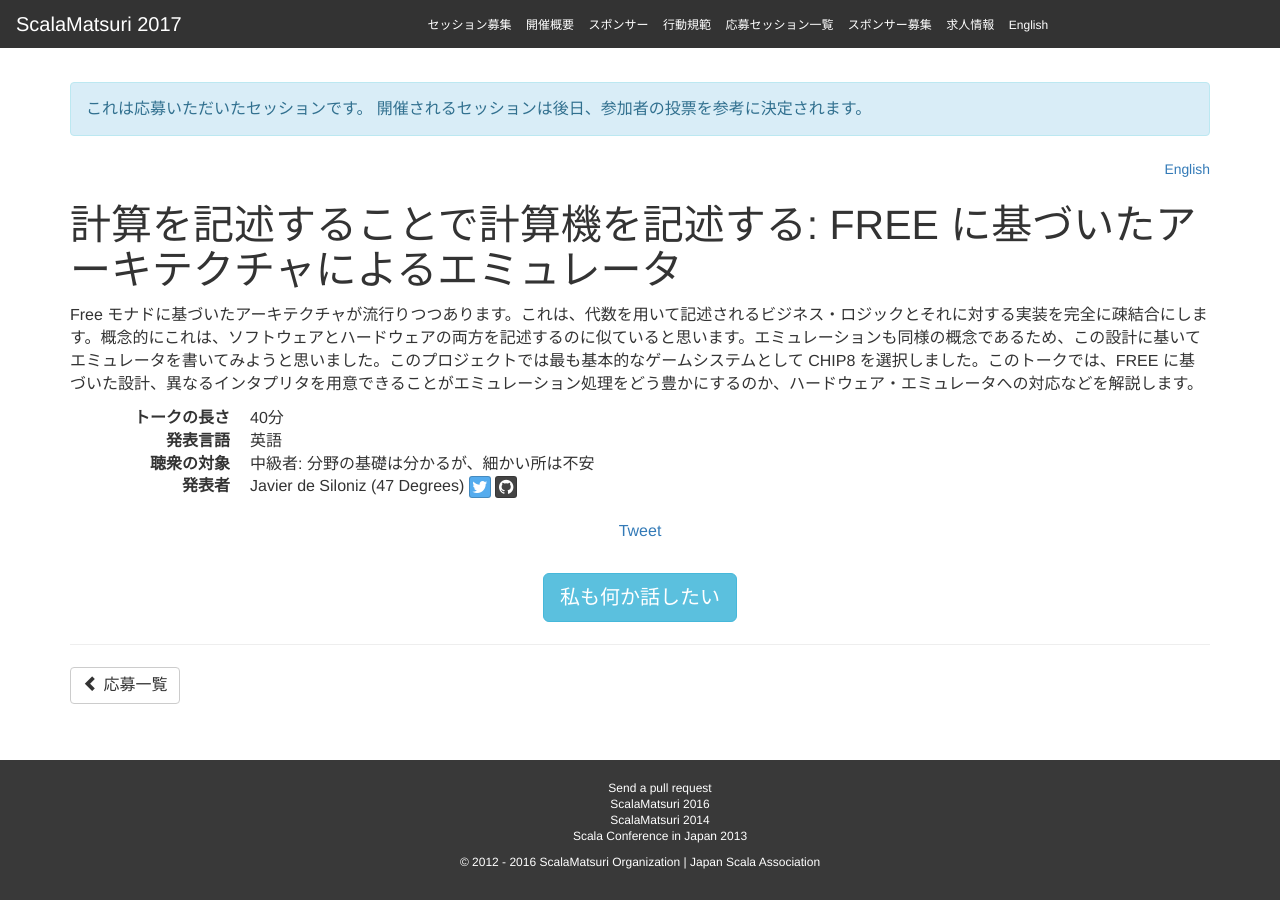
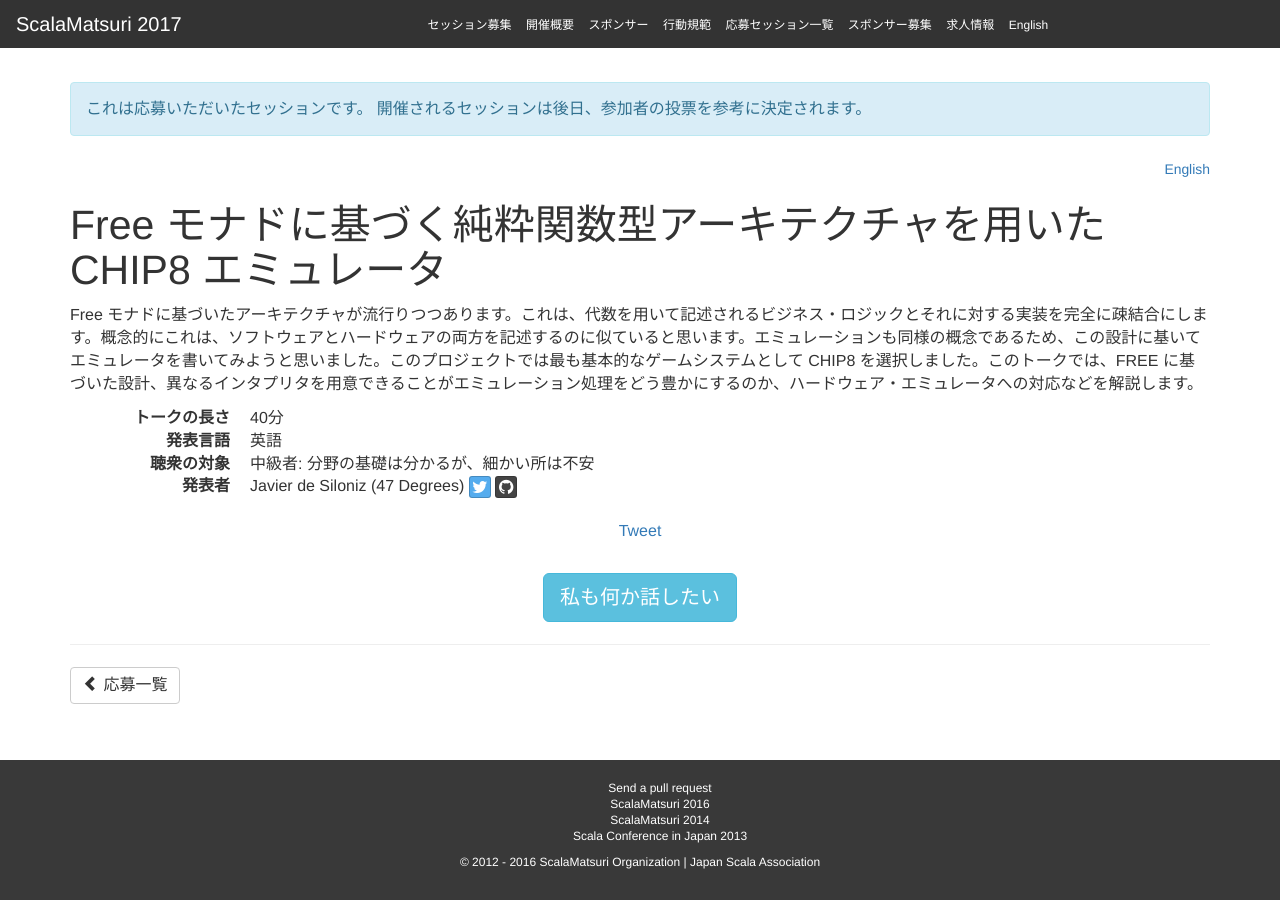
Before and after one commit to scalajp/2017.scalamatsuri.org, a Jekyll site: the page built from _candidates_ja/JavierdeSiloniz_1.md, in a window 1280 px wide. Built offline with Jekyll 4.4.1, drawn with Linux system fonts in a browser that asks for light colours; nearby versions of some CDN libraries; comment, search, counter and statistics services are not loaded.

Commit message:
Title change requested by Javier

```diff
--- a/_candidates_ja/JavierdeSiloniz_1.md
+++ b/_candidates_ja/JavierdeSiloniz_1.md
@@ -1,6 +1,6 @@
 ---
 name: Javier de Siloniz
-title: "計算を記述することで計算機を記述する: FREE に基づいたアーキテクチャによるエミュレータ"
+title: "Free モナドに基づく純粋関数型アーキテクチャを用いた CHIP8 エミュレータ"
 length: 40
 audience: Intermediate
 language: English
```
Also changed, not shown: _candidates_en/JavierdeSiloniz_1.md (+1 -1 lines).
